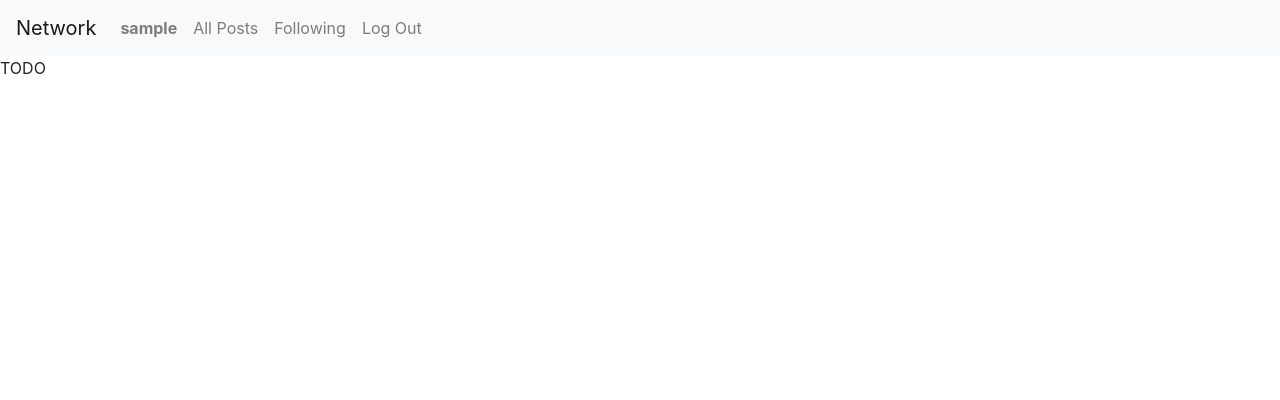
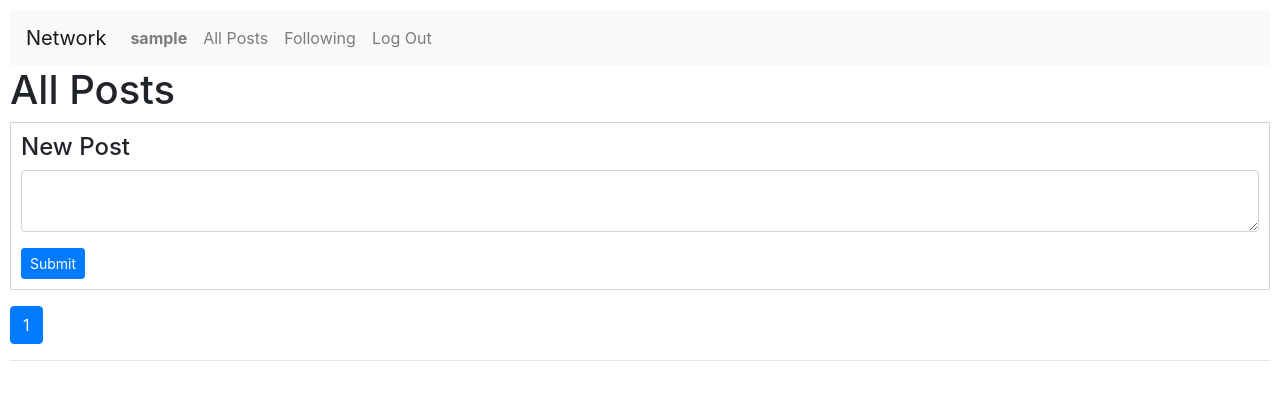
Before and after one commit to assafam/cs50w, a Django app: page / in a window 1280 px wide. Shown: the top 400 px of the page. Run offline with Django 3.2, Linux system fonts and the light colour scheme; the visitor is signed in with stand-in values (Sample User, id 1); data that the repository does not hold is empty; some libraries are stand-ins or nearby versions.

Commit message:
Add new post and show current posts

```diff
--- a/project4/network/static/network/styles.css
+++ b/project4/network/static/network/styles.css
@@ -0,0 +1,9 @@
+body {
+    padding: 10px;
+}
+
+#new_post, .post {
+    border: 1px solid;
+    border-color: lightgray;
+    padding: 10px;
+}
--- a/project4/network/templates/network/index.html
+++ b/project4/network/templates/network/index.html
@@ -1,5 +1,65 @@
 {% extends "network/layout.html" %}
 
 {% block body %}
-    TODO
+    <h1>{{ title }}</h1>
+    {% if user.is_authenticated %}
+        <div class="mb-3" id="new_post">
+            <h4>New Post</h4>
+            <form id="new_post_form" action="{% url 'post' %}" method="post">
+                {% csrf_token %}
+                <div class="form-group">
+                    <textarea name="text" class="form-control" id="new_post_text" maxlength="280"></textarea>
+                </div>
+                <input type="submit" class="btn btn-primary btn-sm">
+            </form>
+        </div>
+    {% endif %}
+
+    {% for post in page_obj %}
+        <div class="post my-3">
+            <h5>{{ post.user }} link tbd</h5>
+            <div>
+                <a href="#">Edit tbd</a><br>
+            </div>
+            <div>
+                {{ post.text|linebreaksbr }}
+            </div>
+            <div class="text-secondary">
+                <small>{{ post.creation_time }}</small>
+            </div>
+            <div>
+                &#10084;&#65039; {{ post.likes.count }}
+            </div>
+        </div>
+    {% endfor %}
+
+    <nav>
+        <ul class="pagination">
+        {% if page_obj.has_previous %}
+            <li class="page-item">
+                <a class="page-link" href="?page=1">&laquo; first</a>
+            </li>
+            <li class="page-item">
+                <a class="page-link" href="?page={{ page_obj.previous_page_number }}">
+                    {{ page_obj.previous_page_number }}
+                </a>
+            </li>
+        {% endif %}
+
+        <li class="page-item active"><span class="page-link">{{ page_obj.number }}</span></li>
+
+        {% if page_obj.has_next %}
+        <li class="page-item">
+            <a class="page-link" href="?page={{ page_obj.next_page_number }}">
+                {{ page_obj.next_page_number }}
+            </a>
+        </li>
+        <li class="page-item">
+            <a class="page-link" href="?page={{ page_obj.paginator.num_pages }}">last &raquo;</a>
+        </li>
+        {% endif %}
+        </ul>
+      </nav>
+
+    <hr>
 {% endblock %}
--- a/project4/network/urls.py
+++ b/project4/network/urls.py
@@ -7,5 +7,6 @@ urlpatterns = [
     path("", views.index, name="index"),
     path("login", views.login_view, name="login"),
     path("logout", views.logout_view, name="logout"),
-    path("register", views.register, name="register")
+    path("register", views.register, name="register"),
+    path("post", views.post, name="post"),
 ]
--- a/project4/network/views.py
+++ b/project4/network/views.py
@@ -1,14 +1,28 @@
 from django.contrib.auth import authenticate, login, logout
+from django.core.paginator import Paginator
 from django.db import IntegrityError
+from django.contrib.auth.decorators import login_required
 from django.http import HttpResponse, HttpResponseRedirect
+from django.http.response import HttpResponseBadRequest
 from django.shortcuts import render
 from django.urls import reverse
 
-from .models import User
-
+from .models import User, Post
+from . import forms
 
 def index(request):
-    return render(request, "network/index.html")
+    posts = Post.objects.all()
+    posts = posts.order_by("-creation_time")
+    paginator = Paginator(posts, 10)
+
+    page_num = request.GET.get('page')
+    page_obj = paginator.get_page(page_num)
+
+    context = {
+        "title": "All Posts",
+        "page_obj": page_obj,
+    }
+    return render(request, "network/index.html", context)
 
 
 def login_view(request):
@@ -61,3 +75,17 @@ def register(request):
         return HttpResponseRedirect(reverse("index"))
     else:
         return render(request, "network/register.html")
+
+
+@login_required
+def post(request):
+    if request.method == "POST":
+        post = Post(user=request.user)
+        form = forms.PostForm(request.POST, instance=post)
+        if form.is_valid():
+            form.save()
+            return HttpResponseRedirect(request.headers["Referer"])
+        else:
+            return HttpResponseBadRequest("Bad requst: invalid form data")
+    else:
+        return HttpResponseBadRequest("Bad request: only POST access is supported")
```
Also changed, not shown: project4/network/forms.py (added, +7 -0 lines), project4/network/models.py (line endings or trailing spaces).
